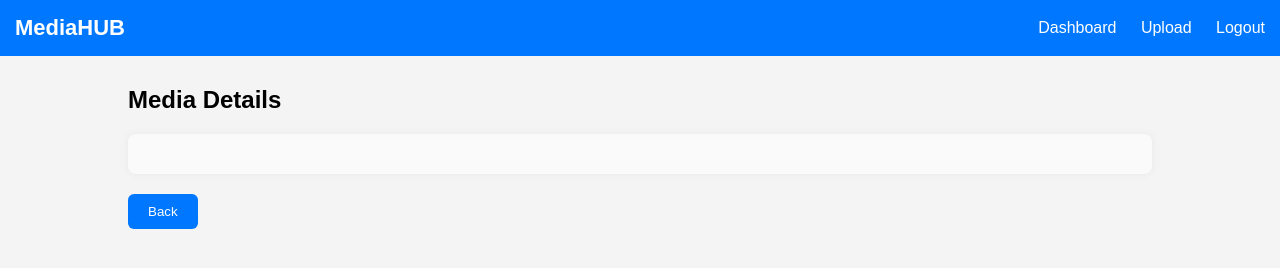
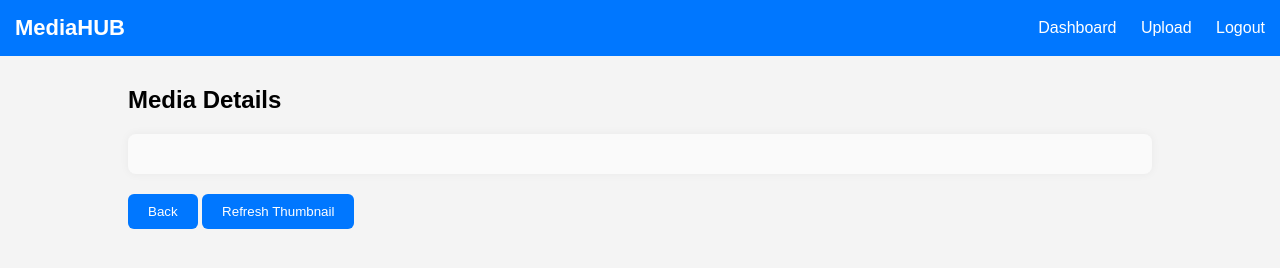
Before and after one commit to Chiku23/mediahub-ui, a plain HTML site: page pages/media.html in a window 1280 px wide. Drawn offline with Linux system fonts and the light colour scheme; sample sign-in values are in the browser's storage.

Commit message:
UI Updates - 22/11/2025-1

```diff
--- a/css/style.css
+++ b/css/style.css
@@ -87,3 +87,12 @@ body {
 .navbar .nav-links a:hover {
     text-decoration: underline;
 }
+.btn{
+    margin-top: 20px;
+    padding: 10px 20px;
+    background: #0077ff;
+    color: white;
+    border: none;
+    border-radius: 6px;
+    cursor: pointer;
+}
--- a/js/auth.js
+++ b/js/auth.js
@@ -33,7 +33,7 @@ async function login(){
             errorBox.innerHTML = data.error || "Invalid credentials.";
         }
     } catch (error) {
-        errorBox.innerHTML = 'Something went wrongkkkkk !';
+        errorBox.innerHTML = 'Something went wrong!';
     }
 }
 
--- a/js/media-details.js
+++ b/js/media-details.js
@@ -66,3 +66,27 @@ async function loadMetadata(id) {
         <p><strong>Created:</strong> ${new Date(file.createdAt).toLocaleString()}</p>
     `;
 }
+
+async function regenerateThumbnail(){
+    const params = new URLSearchParams(window.location.search);
+    let mediafileID = params.get("id");
+
+    try {
+        const res = await fetch(`${API.thumbnail}/thumbnail`, {
+            method: "POST",
+            headers: { Authorization: "Bearer " + getToken(), "Content-Type": "application/json" },
+
+            body: JSON.stringify({mediafileID})
+        });
+
+        const data = await res.json();
+
+        if(data.message){
+            alert(data.message);
+        }else{
+            console.error(data.error || "Error generating thumbnail");
+        }
+    } catch (error) {
+        console.error("Something went wrong");
+    }
+}
--- a/pages/media.html
+++ b/pages/media.html
@@ -25,6 +25,7 @@
     <div id="metadata" class="meta-box"></div>
 
     <button class="back-btn" onclick="window.history.back()">Back</button>
+    <button class="btn" onclick="regenerateThumbnail()">Refresh Thumbnail</button>
 </div>
 
 <script src="../js/utils.js"></script>
```
Also changed, not shown: js/media.js (+6 -3 lines), assets/audio-placeholder.jpg (added), assets/placeholder.jpg (added).
